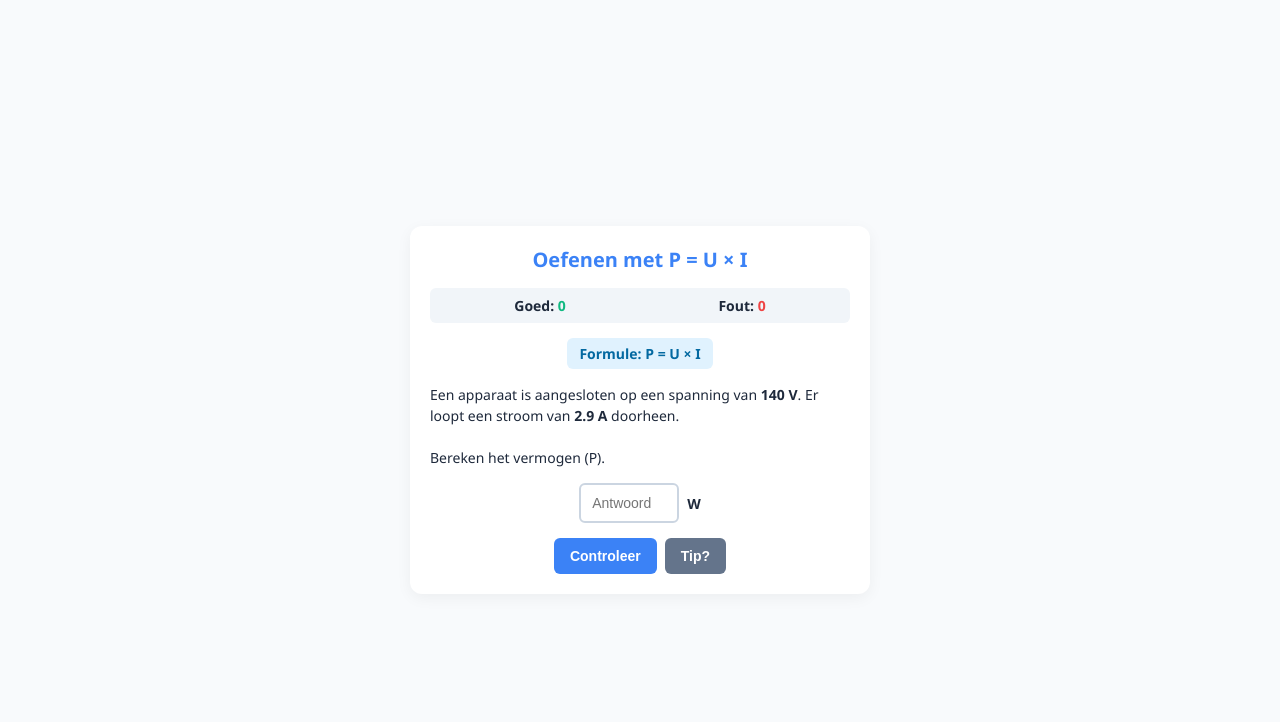
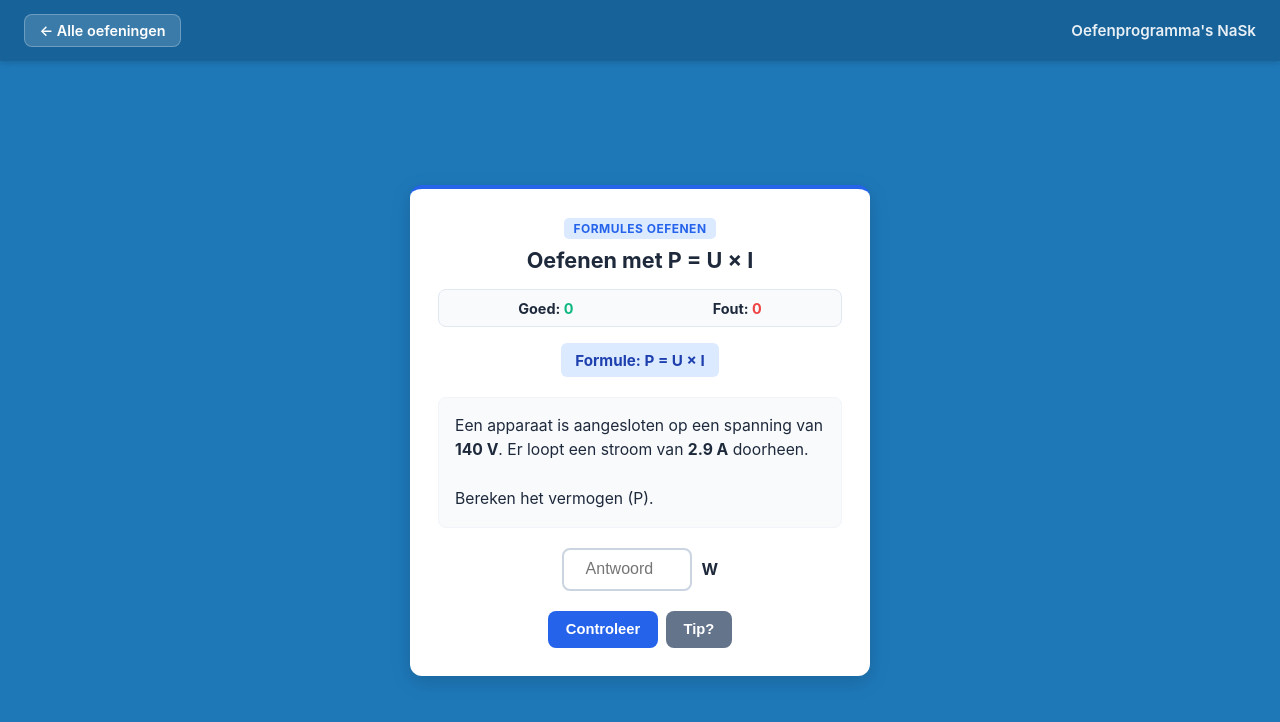
Before and after one commit to theavastar/Oefenwebsite, a plain HTML site: page formule-vermogen.html in a window 1280 px wide. Drawn offline with Linux system fonts and the light colour scheme.

Commit message:
Update formule-vermogen.html

```diff
--- a/formule-vermogen.html
+++ b/formule-vermogen.html
@@ -1,126 +1,213 @@
+<!DOCTYPE html>
+<html lang="nl">
+<head>
+  <meta charset="UTF-8">
+  <meta name="viewport" content="width=device-width, initial-scale=1.0">
+  <title>Oefenen met P = U × I — NaSk</title>
   <style>
     :root {
-        --primary: #3b82f6;
+      --bg-blue: #1e78b8;
+      --header-blue: #166299;
+      --tile-color: #2563eb;
+      --tile-bg: #dbeafe;
       --success: #10b981;
       --danger: #ef4444;
       --warning: #f59e0b;
-        --background: #f8fafc;
-        --text: #1e293b;
+      --text-main: #1e293b;
+      --text-muted: #64748b;
+    }
+
+    * {
+      box-sizing: border-box;
+      margin: 0;
+      padding: 0;
     }
 
     body {
-        font-family: 'Segoe UI', Tahoma, Geneva, Verdana, sans-serif;
-        background-color: var(--background);
-        color: var(--text);
-        margin: 0;
-        padding: 10px;
+      font-family: -apple-system, BlinkMacSystemFont, "Segoe UI", Roboto, Helvetica, Arial, sans-serif;
+      background-color: var(--bg-blue);
+      color: var(--text-main);
+      min-height: 100vh;
+      display: flex;
+      flex-direction: column;
+    }
+
+    /* Bovenbalk in stijl van de hoofdpagina */
+    .topbar {
+      background-color: var(--header-blue);
+      padding: 0.85rem 1.5rem;
+      display: flex;
+      align-items: center;
+      justify-content: space-between;
+      gap: 1rem;
+      box-shadow: 0 2px 6px rgba(0, 0, 0, 0.15);
+    }
+
+    .back-btn {
+      display: inline-flex;
+      align-items: center;
+      gap: 0.45rem;
+      background-color: rgba(255, 255, 255, 0.16);
+      color: #ffffff;
+      text-decoration: none;
+      font-size: 0.9rem;
+      font-weight: 600;
+      padding: 0.45rem 0.9rem;
+      border-radius: 8px;
+      border: 1px solid rgba(255, 255, 255, 0.25);
+      transition: background-color 0.15s ease;
+    }
+
+    .back-btn:hover {
+      background-color: rgba(255, 255, 255, 0.28);
+    }
+
+    .topbar-title {
+      color: rgba(255, 255, 255, 0.9);
+      font-size: 0.95rem;
+      font-weight: 600;
+    }
+
+    /* Centreer de oefenkaart op het scherm */
+    .main-wrapper {
+      flex: 1;
       display: flex;
       justify-content: center;
       align-items: center;
-        min-height: 100vh;
+      padding: 1.5rem 1rem;
     }
 
     .container {
-        background: white;
-        padding: 20px;
+      background: #ffffff;
+      padding: 1.75rem;
       border-radius: 12px;
-        box-shadow: 0 4px 15px rgba(0,0,0,0.05);
-        max-width: 420px;
+      border-top: 4px solid var(--tile-color);
+      box-shadow: 0 6px 20px rgba(0, 0, 0, 0.15);
+      max-width: 460px;
       width: 100%;
       text-align: center;
     }
 
+    .category-tag {
+      display: inline-block;
+      font-size: 0.75rem;
+      font-weight: 700;
+      text-transform: uppercase;
+      letter-spacing: 0.04em;
+      color: var(--tile-color);
+      background-color: var(--tile-bg);
+      padding: 0.2rem 0.6rem;
+      border-radius: 5px;
+      margin-bottom: 0.5rem;
+    }
+
     h1 {
-        color: var(--primary);
-        margin-top: 0;
-        font-size: 20px;
-        margin-bottom: 15px;
+      color: var(--text-main);
+      font-size: 1.35rem;
+      margin-bottom: 1rem;
     }
 
     .score-board {
       display: flex;
       justify-content: space-around;
-        background: #f1f5f9;
-        padding: 8px;
-        border-radius: 6px;
-        margin-bottom: 15px;
-        font-size: 14px;
-        font-weight: bold;
+      background: #f8fafc;
+      border: 1px solid #e2e8f0;
+      padding: 0.6rem;
+      border-radius: 8px;
+      margin-bottom: 1rem;
+      font-size: 0.9rem;
+      font-weight: 700;
     }
 
     .formula-box {
-        background: #e0f2fe;
-        color: #0369a1;
-        padding: 6px 12px;
+      background: var(--tile-bg);
+      color: #1e40af;
+      padding: 0.45rem 0.9rem;
       border-radius: 6px;
-        font-size: 14px;
-        font-weight: bold;
-        margin-bottom: 15px;
+      font-size: 0.95rem;
+      font-weight: 700;
+      margin-bottom: 1.25rem;
       display: inline-block;
     }
 
     .question {
-        font-size: 14px;
-        line-height: 1.5;
-        margin-bottom: 15px;
+      font-size: 0.98rem;
+      line-height: 1.55;
+      margin-bottom: 1.25rem;
       text-align: left;
-        min-height: 60px;
+      background-color: #f8fafc;
+      padding: 1rem;
+      border-radius: 8px;
+      border: 1px solid #f1f5f9;
+      min-height: 85px;
     }
 
     .input-group {
       display: flex;
-        gap: 8px;
+      gap: 0.6rem;
       justify-content: center;
       align-items: center;
-        margin-bottom: 15px;
+      margin-bottom: 1.25rem;
     }
 
     input[type="number"] {
-        padding: 10px;
-        font-size: 14px;
+      padding: 0.65rem;
+      font-size: 1rem;
       border: 2px solid #cbd5e1;
-        border-radius: 6px;
-        width: 100px;
+      border-radius: 8px;
+      width: 130px;
       text-align: center;
       outline: none;
       transition: all 0.2s ease;
     }
 
     input[type="number"]:focus {
-        border-color: var(--primary);
+      border-color: var(--tile-color);
     }
 
     input[type="number"].input-correct {
       border-color: var(--success) !important;
-        background-color: #e6ffeb !important;
-        font-weight: bold;
+      background-color: #ecfdf5 !important;
+      font-weight: 700;
       color: #065f46;
     }
 
     input[type="number"].input-wrong {
       border-color: var(--danger) !important;
-        background-color: #fff1f0 !important;
-        font-weight: bold;
+      background-color: #fef2f2 !important;
+      font-weight: 700;
       color: #991b1b;
     }
 
     .unit {
-        font-size: 14px;
-        font-weight: bold;
+      font-size: 1rem;
+      font-weight: 700;
+      color: var(--text-main);
+    }
+
+    .button-row {
+      display: flex;
+      flex-wrap: wrap;
+      gap: 0.5rem;
+      justify-content: center;
     }
 
     button {
-        padding: 10px 16px;
-        font-size: 14px;
-        font-weight: bold;
+      padding: 0.65rem 1.1rem;
+      font-size: 0.92rem;
+      font-weight: 700;
       border: none;
-        border-radius: 6px;
+      border-radius: 8px;
       cursor: pointer;
-        transition: background 0.2s;
+      transition: background-color 0.15s ease, transform 0.1s ease;
     }
 
-    .btn-primary { background: var(--primary); color: white; }
-    .btn-primary:hover { background: #2563eb; }
+    button:active {
+      transform: scale(0.98);
+    }
+
+    .btn-primary { background: var(--tile-color); color: white; }
+    .btn-primary:hover { background: #1d4ed8; }
     .btn-secondary { background: #64748b; color: white; }
     .btn-secondary:hover { background: #475569; }
     .btn-warning { background: var(--warning); color: white; }
@@ -129,11 +216,11 @@
     .btn-success:hover { background: #059669; }
 
     .feedback {
-        margin-top: 12px;
-        padding: 10px;
-        border-radius: 6px;
-        font-size: 14px;
-        font-weight: bold;
+      margin-top: 1rem;
+      padding: 0.75rem;
+      border-radius: 8px;
+      font-size: 0.92rem;
+      font-weight: 600;
       display: none;
     }
 
@@ -142,29 +229,39 @@
 
     .hint-box {
       display: none;
-        margin-top: 12px;
-        padding: 12px;
-        background: #fff8eb;
-        color: #b45309;
-        border-radius: 6px;
-        font-size: 13px;
+      margin-top: 1rem;
+      padding: 0.9rem;
+      background: #fffbeb;
+      color: #92400e;
+      border-radius: 8px;
+      font-size: 0.88rem;
       line-height: 1.5;
       text-align: left;
-        border-left: 4px solid #f59e0b;
+      border-left: 4px solid var(--warning);
     }
 
     .example-math {
       font-family: monospace;
       background: #fef3c7;
-        padding: 4px 8px;
+      padding: 0.2rem 0.5rem;
       border-radius: 4px;
       display: inline-block;
-        margin: 5px 0;
-        font-size: 14px;
+      margin: 0.35rem 0;
+      font-size: 0.95rem;
+      font-weight: 700;
     }
   </style>
+</head>
+<body>
 
+  <header class="topbar">
+    <a href="index.html" class="back-btn">← Alle oefeningen</a>
+    <span class="topbar-title">Oefenprogramma's NaSk</span>
+  </header>
+
+  <main class="main-wrapper">
     <div class="container">
+      <span class="category-tag">Formules oefenen</span>
       <h1>Oefenen met P = U &times; I</h1>
 
       <div class="score-board">
@@ -181,7 +278,7 @@
         <span id="unit-label" class="unit">-</span>
       </div>
 
-    <div style="display: flex; gap: 8px; justify-content: center;">
+      <div class="button-row">
         <button class="btn-primary" id="btn-check" onclick="checkAnswer()">Controleer</button>
         <button class="btn-warning" id="btn-retry" onclick="retryQuestion()" style="display: none;">Probeer het nog eens</button>
         <button class="btn-success" id="btn-next" onclick="nextQuestion()" style="display: none;">Volgende vraag</button>
@@ -192,18 +289,17 @@
 
       <div class="hint-box" id="hint-box">
         <strong>Formule omschrijven:</strong><br>
-        Bedenk een simpel goudgetallen-sommetje dat hetzelfde werkt:
-        <br>
-        <div class="example-math">6 = 2 &times; 3</div> (waarbij P=6, U=2 en I=3)
-        <br>
+        Bedenk een simpel goudgetallen-sommetje dat hetzelfde werkt:<br>
+        <div class="example-math">6 = 2 &times; 3</div> (waarbij P=6, U=2 en I=3)<br>
         <span id="hint-explanation"></span>
       </div>
     </div>
+  </main>
 
   <script>
     let currentQuestion = {};
     let score = { correct: 0, wrong: 0 };
-    let attempts = 0; // Houdt het aantal pogingen bij voor de huidige som
+    let attempts = 0;
 
     const questionTypes = ['P', 'U', 'I'];
 
@@ -230,24 +326,24 @@
 
       if (type === 'P') {
         currentQuestion = {
-                text: `Een apparaat is aangesloten op een spanning van <strong>${U} V</strong>. Er loopt een stroom van <strong>${I} A</strong> doorheen. <br><br>Bereken het vermogen (P).`,
+          text: `Een apparaat is aangesloten op een spanning van <strong>${U} V</strong>. Er loopt een stroom van <strong>${I} A</strong> doorheen.<br><br>Bereken het vermogen (P).`,
           answer: P,
           unit: 'W',
-                hint: 'Je zoekt <b>P</b> (het getal 6). Om 6 te krijgen met de cijfers 2 en 3, doe je 2 &times; 3. Dus de formule blijft: <br><b>P = U &times; I</b>'
+          hint: 'Je zoekt <b>P</b> (het getal 6). Om 6 te krijgen met de cijfers 2 en 3, doe je 2 &times; 3. Dus de formule blijft:<br><b>P = U &times; I</b>'
         };
       } else if (type === 'U') {
         currentQuestion = {
-                text: `Een apparaat levert een vermogen van <strong>${P} W</strong>. De stroomsterkte is gemeten op <strong>${I} A</strong>. <br><br>Bereken de spanning (U).`,
+          text: `Een apparaat levert een vermogen van <strong>${P} W</strong>. De stroomsterkte is gemeten op <strong>${I} A</strong>.<br><br>Bereken de spanning (U).`,
           answer: U,
           unit: 'V',
-                hint: 'Je zoekt <b>U</b> (het getal 2). Om 2 te krijgen met de cijfers 6 en 3, doe je 6 / 3. Dus de formule wordt: <br><b>U = P / I</b>'
+          hint: 'Je zoekt <b>U</b> (het getal 2). Om 2 te krijgen met de cijfers 6 en 3, doe je 6 / 3. Dus de formule wordt:<br><b>U = P / I</b>'
         };
       } else {
         currentQuestion = {
-                text: `Een lamp van <strong>${P} W</strong> is aangesloten op een spanning van <strong>${U} V</strong>. <br><br>Bereken de stroomsterkte (I).`,
+          text: `Een lamp van <strong>${P} W</strong> is aangesloten op een spanning van <strong>${U} V</strong>.<br><br>Bereken de stroomsterkte (I).`,
           answer: I,
           unit: 'A',
-                hint: 'Je zoekt <b>I</b> (het getal 3). Om 3 te krijgen met de cijfers 6 en 2, doe je 6 / 2. Dus de formule wordt: <br><b>I = P / U</b>'
+          hint: 'Je zoekt <b>I</b> (het getal 3). Om 3 te krijgen met de cijfers 6 en 2, doe je 6 / 2. Dus de formule wordt:<br><b>I = P / U</b>'
         };
       }
 
@@ -269,7 +365,6 @@
       const isCorrect = Math.abs(userAns - currentQuestion.answer) < 0.11;
 
       if (isCorrect) {
-            // Antwoord is goed (of direct, of in de herkansing)
         inputField.disabled = true;
         inputField.className = 'input-correct';
         feedbackEl.innerText = `Goed gedaan! Het antwoord is ${currentQuestion.answer} ${currentQuestion.unit}.`;
@@ -282,21 +377,17 @@
         document.getElementById('btn-retry').style.display = 'none';
         document.getElementById('btn-next').style.display = 'inline-block';
       } else {
-            // Antwoord is fout
         if (attempts === 1) {
-                // Eerste fout: geef een tweede kans
           inputField.className = 'input-wrong';
-                feedbackEl.innerText = `Niet helemaal juist. Kijk goed naar de tip hieronder en probeer het nog een keer!`;
+          feedbackEl.innerText = 'Niet helemaal juist. Kijk goed naar de tip hieronder en probeer het nog een keer!';
           feedbackEl.className = 'feedback wrong';
 
           document.getElementById('btn-check').style.display = 'none';
           document.getElementById('btn-retry').style.display = 'inline-block';
 
-                // Toon direct automatisch de tip
           document.getElementById('hint-explanation').innerHTML = currentQuestion.hint;
           document.getElementById('hint-box').style.display = 'block';
         } else {
-                // Tweede fout: definitief fout gerekend
           inputField.disabled = true;
           inputField.className = 'input-wrong';
           feedbackEl.innerText = `Helaas, dit was de tweede poging. Het juiste antwoord was ${currentQuestion.answer} ${currentQuestion.unit}.`;
@@ -312,7 +403,6 @@
     }
 
     function retryQuestion() {
-        // Maak het invoerveld weer klaar voor de tweede poging
       const inputField = document.getElementById('user-answer');
       inputField.className = '';
       document.getElementById('feedback').style.display = 'none';
@@ -336,5 +426,21 @@
       }
     }
 
+    // Enter-toets ondersteuning voor sneller oefenen
+    document.getElementById('user-answer').addEventListener('keypress', function (e) {
+      if (e.key === 'Enter') {
+        if (document.getElementById('btn-check').style.display !== 'none') {
+          checkAnswer();
+        } else if (document.getElementById('btn-retry').style.display !== 'none') {
+          retryQuestion();
+        } else if (document.getElementById('btn-next').style.display !== 'none') {
+          nextQuestion();
+        }
+      }
+    });
+
     generateQuestion();
   </script>
+
+</body>
+</html>
```
Lines whose indentation alone changed are shown as unchanged.
